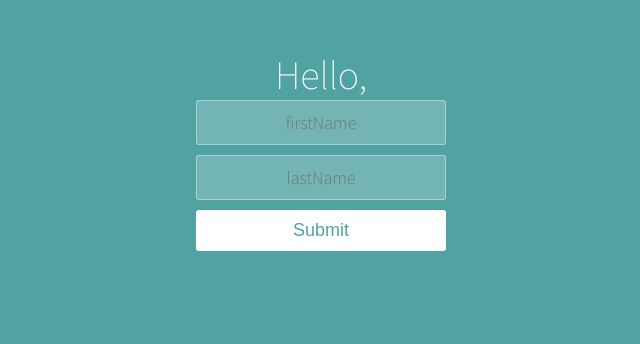
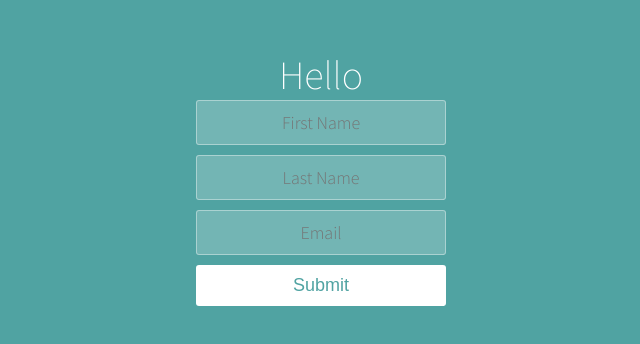
Before and after one commit to majid-2002/Udemy-Introduction-To-ReactJS, a React (Create React App) app: page / in a window 1280 px wide. Shown: the part 158-502 px from the top of the page, without its empty margins (319-959 px from the left). Built offline with nearby package versions, Linux system fonts and the light colour scheme.

Commit message:
changing complex practice added email to the signup form

```diff
--- a/src/components/App.js
+++ b/src/components/App.js
@@ -1,44 +1,59 @@
+/* eslint-disable */
+import { getDefaultNormalizer } from "@testing-library/react";
 import React, { useState } from "react";
 
 function App() {
-  const [fullName, setFullName] = useState({
+
+  const [contact, setContact] = useState({
     fName: "",
-    lName : ""
-  })
+    lName: "",
+    email: ""
+  });
 
 
-  function handleChange(event){ //* event is the event performed onChange of input element
+  function handleChange(event){
 
-    console.log(event.target) //* target is the input element of the event
+    const {name, value} = event.target;
 
-    const {value , name } = event.target; //* destructuring objects from event.target "value" and "name"
 
-    setFullName((prevValue) =>{
+    setContact(function (prevValue) {
       if(name === "fName"){
         return{
           fName : value,
-          lName : prevValue.lName
-        };
+          lName : prevValue.lName,
+          email : prevValue.email
+        }
       }else if(name === "lName"){
         return{
           fName : prevValue.fName,
-          lName : value
-        };
+          lName : value,
+          email : prevValue.email
+        }
+      }else if(name === "email"){
+        return{
+          fName : prevValue.fName,
+          email : value,
+          lName : prevValue.lName
+        }
       }
-    })
+      event.preventDefault();
+     })
   }
 
-
-  return(
+  return (
     <div className="container">
-    <form >
-      <h1>Hello, {fullName.fName + " " + fullName.lName}</h1>
-      <input name="fName" placeholder="firstName" value={fullName.fName} onChange={handleChange}></input>
-      <input name="lName" placeholder="lastName" value={fullName.lName} onChange={handleChange}></input>
-      <button type="submit">Submit</button>
-    </form>
+      <h1>
+        Hello {contact.fName} {contact.lName}
+      </h1>
+      <p>{contact.email}</p>
+      <form>
+        <input name="fName" placeholder="First Name" onChange={handleChange} value={contact.fName}/>
+        <input name="lName" placeholder="Last Name" onChange={handleChange} value={contact.lName}/>
+        <input name="email" placeholder="Email" onChange={handleChange} value={contact.email}/>
+        <button type="submit">Submit</button>
+      </form>
     </div>
-  )
+  );
 }
 
 export default App;
```
Also changed, not shown: src/index.js (+10 -1 lines).
